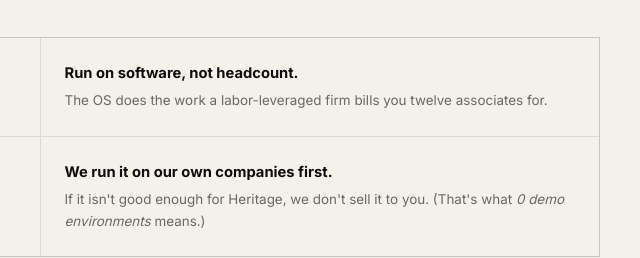
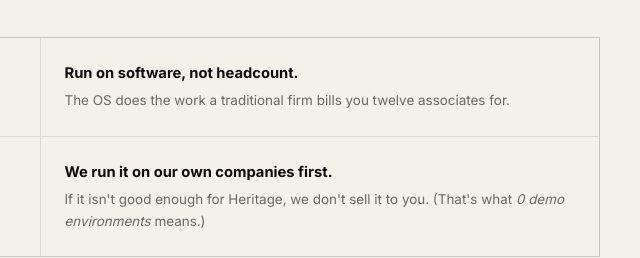
Before and after one commit to studio-b-ai/b-studio-website, a plain HTML site: page index.html in a window 1280 px wide. Shown: the part 2398-2656 px from the top of the page, 600-1240 px from the left. Drawn offline with Linux system fonts and the light colour scheme; no server answers.

Commit message:
voice-check: 'labor-leveraged firm' -> 'traditional firm' (banned-substring 'leverage'; twelve-associates image carries the contrast)
Co-Authored-By: Claude Fable 5 <noreply@anthropic.com>

```diff
--- a/index.html
+++ b/index.html
@@ -1069,7 +1069,7 @@ footer {
       </div>
       <div class="why-cell">
         <div class="why-h">Run on software, not headcount.</div>
-        <div class="why-b">The OS does the work a labor-leveraged firm bills you twelve associates for.</div>
+        <div class="why-b">The OS does the work a traditional firm bills you twelve associates for.</div>
       </div>
       <div class="why-cell">
         <div class="why-h">One team to call.</div>
```
